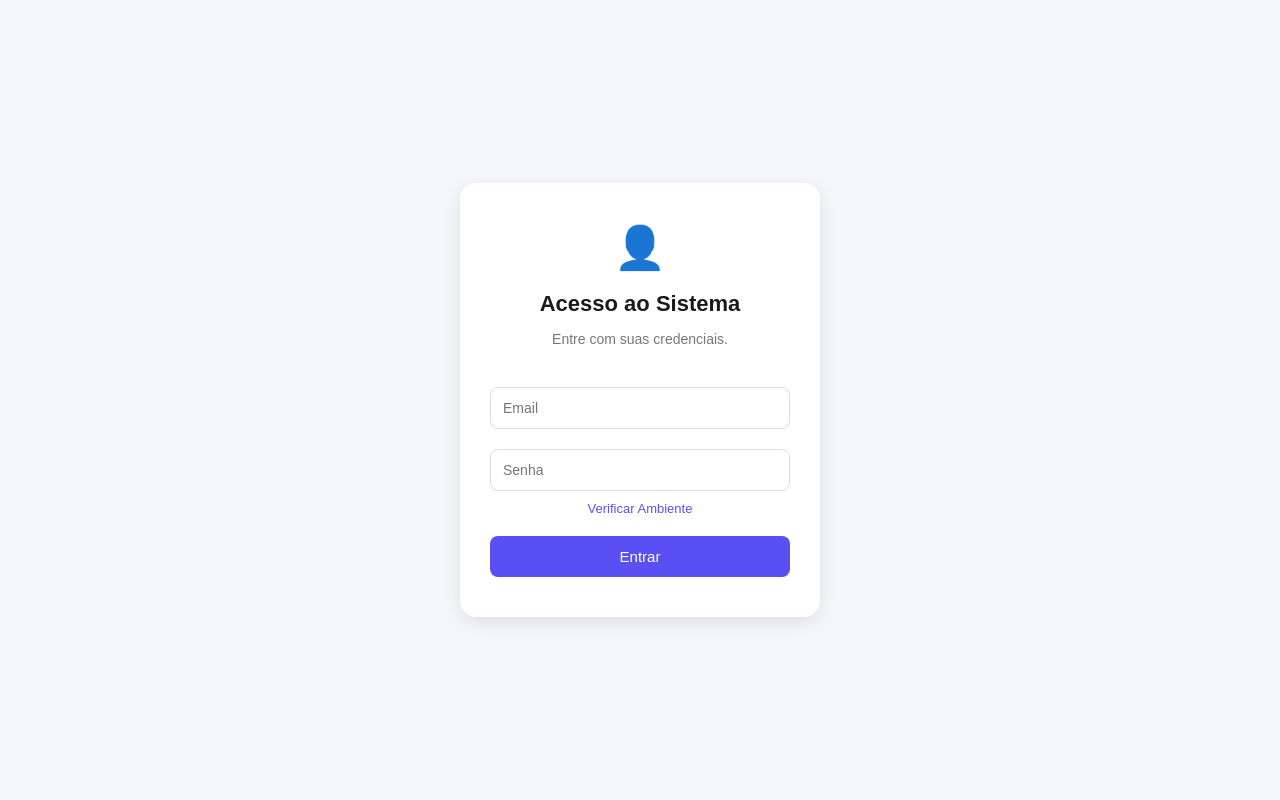
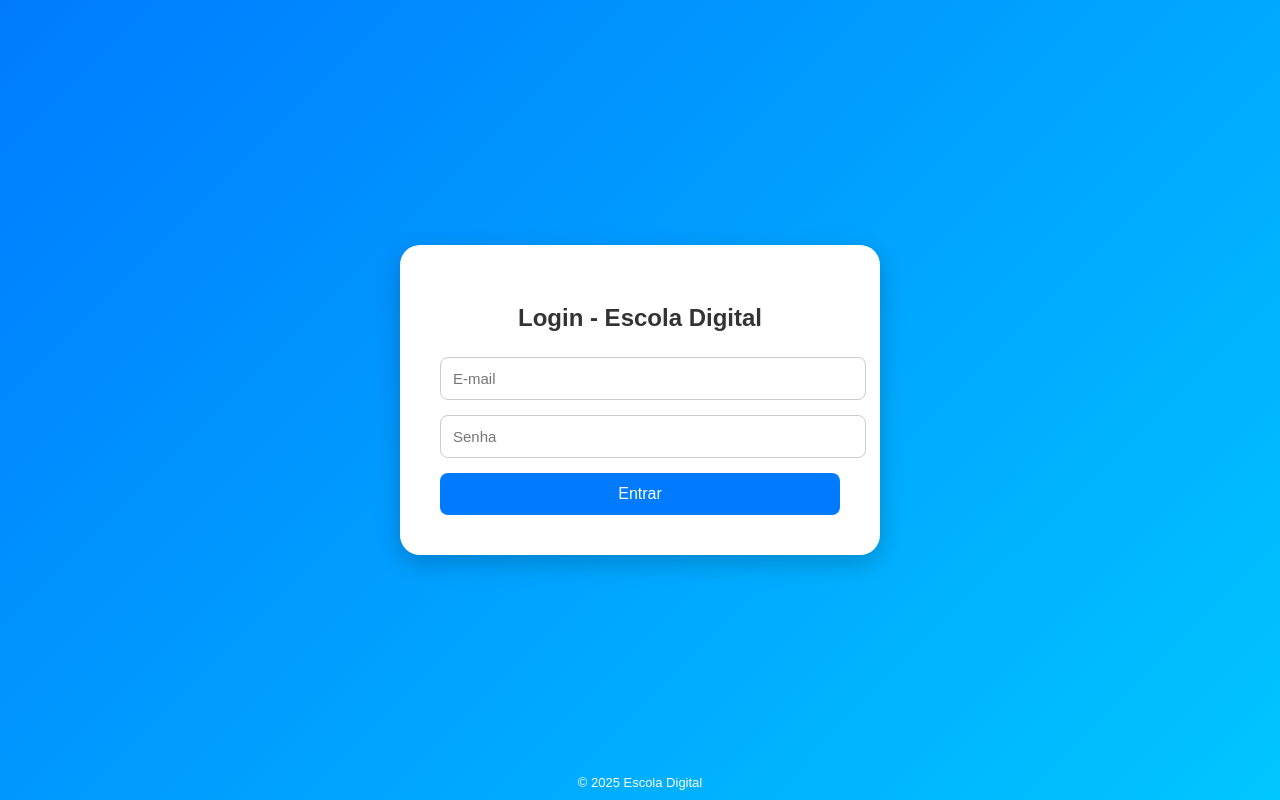
Before and after one commit to klebmatrix/sysdigital, a Flask app: page /login in a window 1280 px wide. Run offline with Flask 3, Linux system fonts and the light colour scheme.

```diff
--- a/main.py
+++ b/main.py
@@ -1,148 +1,76 @@
 import os
-import io
-import datetime
-from flask import Flask, render_template, request, redirect, url_for, jsonify, session, send_file
-from reportlab.platypus import SimpleDocTemplate, Paragraph, Spacer
-from reportlab.lib.pagesizes import letter
-from reportlab.lib.styles import getSampleStyleSheet
+from flask import Flask, render_template, request, redirect, url_for, session, jsonify
 from supabase import create_client, Client
 from dotenv import load_dotenv
 
-# -----------------------------------------------------------
-# CONFIGURAÇÃO INICIAL
-# -----------------------------------------------------------
-
-load_dotenv()  # Render já injeta as variáveis de ambiente automaticamente
+# Carrega variáveis de ambiente (em local)
+load_dotenv()
 
 app = Flask(__name__)
-app.secret_key = os.getenv("SECRET_KEY", "chave-padrao-secreta")
+app.secret_key = os.getenv("SECRET_KEY", "chave_secreta_padrao")
 
-# Supabase
+# ⚙️ Configuração Supabase
 SUPABASE_URL = os.getenv("SUPABASE_URL")
 SUPABASE_KEY = os.getenv("SUPABASE_KEY")
+SUPER_ADMIN_EMAIL = os.getenv("SUPER_ADMIN_EMAIL")
+SUPER_ADMIN_SENHA = os.getenv("SUPER_ADMIN_SENHA")
 
 supabase: Client = None
 if SUPABASE_URL and SUPABASE_KEY:
-    try:
-        supabase = create_client(SUPABASE_URL, SUPABASE_KEY)
-        print("✅ Supabase conectada com sucesso!")
-    except Exception as e:
-        print(f"⚠️ Erro ao conectar Supabase: {e}")
+    supabase = create_client(SUPABASE_URL, SUPABASE_KEY)
 else:
-    print("⚠️ Supabase não configurada. Variáveis de ambiente ausentes.")
+    print("⚠️ Supabase não configurada. Variáveis ausentes.")
 
-# Admin do sistema
-SUPER_ADMIN_EMAIL = os.getenv("SUPER_ADMIN_EMAIL", "")
-SUPER_ADMIN_SENHA = os.getenv("SUPER_ADMIN_SENHA", "")
-
-# Banco de professores (simulado em memória)
-PROFESSORES_DB = {}
-
-# -----------------------------------------------------------
-# ROTA DE LOGIN
-# -----------------------------------------------------------
-
-@app.route('/')
-def index():
-    # Redireciona direto para o login
-    return redirect(url_for('login'))
-
-@app.route('/login', methods=['GET', 'POST'])
-def login():
-    if request.method == 'POST':
-        email = request.form.get('email', '').strip().lower()
-        senha = request.form.get('password', '').strip()
-
-        # Validação simples do admin
-        if email == SUPER_ADMIN_EMAIL.lower() and senha == SUPER_ADMIN_SENHA:
-            session['usuario'] = email
-            return redirect(url_for('painel'))
-
-        return render_template('login.html', error="Credenciais inválidas.")
-
-    return render_template('login.html')
-
-@app.route('/logout')
-def logout():
-    session.clear()
-    return redirect(url_for('login'))
-
-# -----------------------------------------------------------
-# ROTA PAINEL (somente logado)
-# -----------------------------------------------------------
-
-@app.route('/painel')
-def painel():
-    if 'usuario' not in session:
-        return redirect(url_for('login'))
-    return render_template('painel.html', usuario=session['usuario'])
-
-# -----------------------------------------------------------
-# API DE GERENCIAMENTO DE PROFESSORES
-# -----------------------------------------------------------
-
-@app.route('/api/cadastrar_professor', methods=['POST'])
-def cadastrar_professor():
-    data = request.get_json()
-    email = data.get('email', '').strip().lower()
-    senha_inicial = data.get('senha_inicial', '').strip()
-
-    if not email:
-        return jsonify({"success": False, "message": "E-mail não fornecido."}), 400
-
-    if not senha_inicial or len(senha_inicial) < 6:
-        return jsonify({"success": False, "message": "Senha inicial deve ter no mínimo 6 caracteres."}), 400
-
-    if email in PROFESSORES_DB:
-        return jsonify({"success": False, "message": f"Professor {email} já está cadastrado."}), 409
-
-    nova_expiracao = (datetime.date.today() + datetime.timedelta(days=365)).isoformat()
-    PROFESSORES_DB[email] = {
-        "expira_em": nova_expiracao,
-        "senha_inicial": senha_inicial
-    }
-
+# 🧪 Verificar se o Render está lendo as variáveis
+@app.route("/verificar_ambiente")
+def verificar_ambiente():
     return jsonify({
-        "success": True,
-        "message": f"Professor {email} cadastrado com sucesso. Expira em {nova_expiracao}.",
-        "email": email,
-        "professor_info": PROFESSORES_DB[email]
+        "SUPABASE_URL": bool(SUPABASE_URL),
+        "SUPABASE_KEY": bool(SUPABASE_KEY),
+        "SUPER_ADMIN_EMAIL": bool(SUPER_ADMIN_EMAIL),
+        "SUPER_ADMIN_SENHA": bool(SUPER_ADMIN_SENHA),
+        "SECRET_KEY": bool(app.secret_key)
     })
 
-# -----------------------------------------------------------
-# GERAR PDF
-# -----------------------------------------------------------
+# 🏠 Página inicial
+@app.route("/")
+def index():
+    if "usuario" in session:
+        return render_template("index.html", usuario=session["usuario"])
+    return redirect(url_for("login"))
 
-@app.route('/api/gerar_pdf_atividade', methods=['POST'])
-def gerar_pdf_atividade():
-    try:
-        data = request.get_json()
-        titulo = data.get('titulo', 'Atividade')
-        turma = data.get('turma', 'Geral')
-        instrucoes = data.get('instrucoes', '')
-        perguntas = data.get('perguntas', [])
+# 🔐 Página de login
+@app.route("/login", methods=["GET", "POST"])
+def login():
+    if request.method == "POST":
+        email = request.form.get("email")
+        senha = request.form.get("senha")
 
-        buffer = io.BytesIO()
-        doc = SimpleDocTemplate(buffer, pagesize=letter)
-        styles = getSampleStyleSheet()
-        story = [
-            Paragraph(f"<b>{titulo}</b>", styles['Title']),
-            Paragraph(f"<b>Turma:</b> {turma}", styles['Normal']),
-            Paragraph("<b>Instruções:</b>", styles['Heading3']),
-            Paragraph(instrucoes, styles['Normal']),
-            Spacer(1, 20)
-        ]
-        for i, p in enumerate(perguntas, 1):
-            story.append(Paragraph(f"{i}. {p.get('texto', '')}", styles['Normal']))
-        doc.build(story)
-        buffer.seek(0)
-        return send_file(buffer, as_attachment=True, download_name=f"{titulo}.pdf", mimetype='application/pdf')
-    except Exception as e:
-        return jsonify({"success": False, "error": str(e)}), 500
+        # Admin local (do Render)
+        if email == SUPER_ADMIN_EMAIL and senha == SUPER_ADMIN_SENHA:
+            session["usuario"] = {"email": email, "tipo": "admin"}
+            return redirect(url_for("index"))
 
-# -----------------------------------------------------------
-# INICIALIZAÇÃO
-# -----------------------------------------------------------
+        # Login via Supabase
+        if supabase:
+            try:
+                data = supabase.auth.sign_in_with_password({"email": email, "password": senha})
+                if data.user:
+                    session["usuario"] = {"email": email, "tipo": "supabase"}
+                    return redirect(url_for("index"))
+            except Exception as e:
+                print(f"Erro Supabase: {e}")
 
-if __name__ == '__main__':
-    app.run(host='0.0.0.0', port=5000)
+        return render_template("login.html", erro="Credenciais inválidas!")
+
+    return render_template("login.html")
+
+# 🚪 Logout
+@app.route("/logout")
+def logout():
+    session.pop("usuario", None)
+    return redirect(url_for("login"))
+
+# 🚀 Inicialização
+if __name__ == "__main__":
+    app.run(host="0.0.0.0", port=5000)
--- a/templates/login.html
+++ b/templates/login.html
@@ -1,117 +1,99 @@
 <!DOCTYPE html>
-<html lang="pt-BR">
+<html lang="pt-br">
 <head>
     <meta charset="UTF-8">
     <meta name="viewport" content="width=device-width, initial-scale=1.0">
-  <title>Acesso ao Sistema</title>
+    <title>Login - Escola Digital</title>
     <style>
-    * {
-      box-sizing: border-box;
+        body {
+            margin: 0;
+            padding: 0;
             font-family: "Poppins", sans-serif;
-    }
-
-    body {
-      background: #f6f7fb;
+            background: linear-gradient(135deg, #007bff, #00c6ff);
+            height: 100vh;
             display: flex;
             justify-content: center;
             align-items: center;
-      height: 100vh;
-      margin: 0;
         }
 
-    .login-box {
-      background: #fff;
-      border-radius: 16px;
-      box-shadow: 0 5px 20px rgba(0, 0, 0, 0.1);
-      width: 360px;
-      padding: 40px 30px;
+        .login-container {
+            background: white;
+            padding: 40px;
+            border-radius: 20px;
+            box-shadow: 0 8px 25px rgba(0, 0, 0, 0.2);
+            width: 100%;
+            max-width: 400px;
             text-align: center;
+            animation: fadeIn 0.8s ease-in-out;
         }
 
-    .login-box h2 {
-      font-size: 22px;
-      color: #1a1a1a;
-      margin-bottom: 5px;
+        h2 {
+            color: #333;
+            margin-bottom: 25px;
         }
 
-    .login-box p {
-      font-size: 14px;
-      color: #777;
-      margin-bottom: 30px;
+        input[type="email"],
+        input[type="password"] {
+            width: 100%;
+            padding: 12px;
+            margin-bottom: 15px;
+            border: 1px solid #ccc;
+            border-radius: 8px;
+            font-size: 15px;
         }
 
-    .login-box input {
+        button {
             width: 100%;
             padding: 12px;
-      margin: 10px 0;
-      border: 1px solid #ddd;
+            border: none;
+            background: #007bff;
+            color: white;
+            font-size: 16px;
             border-radius: 8px;
-      font-size: 14px;
-      outline: none;
-      transition: border 0.3s ease;
+            cursor: pointer;
+            transition: 0.3s;
         }
 
-    .login-box input:focus {
-      border-color: #5a4ff3;
+        button:hover {
+            background: #0056b3;
         }
 
-    .login-box button {
-      width: 100%;
-      padding: 12px;
-      background: #5a4ff3;
-      color: #fff;
-      border: none;
-      border-radius: 8px;
-      font-size: 15px;
-      cursor: pointer;
-      transition: background 0.3s ease;
+        .erro {
+            color: red;
+            margin-bottom: 10px;
+            font-size: 14px;
         }
 
-    .login-box button:hover {
-      background: #473de0;
+        @keyframes fadeIn {
+            from { opacity: 0; transform: translateY(-15px); }
+            to { opacity: 1; transform: translateY(0); }
         }
 
-    .login-box a {
-      display: block;
-      color: #5a4ff3;
+        footer {
+            position: absolute;
+            bottom: 10px;
+            text-align: center;
+            width: 100%;
+            color: white;
             font-size: 13px;
-      text-decoration: none;
-      margin-bottom: 20px;
-    }
-
-    .login-box a:hover {
-      text-decoration: underline;
-    }
-
-    .icon {
-      font-size: 42px;
-      color: #5a4ff3;
-      margin-bottom: 15px;
-    }
-
-    .error {
-      color: #ff5555;
-      font-size: 13px;
-      margin-bottom: 10px;
         }
     </style>
 </head>
 <body>
-  <div class="login-box">
-    <div class="icon">👤</div>
-    <h2>Acesso ao Sistema</h2>
-    <p>Entre com suas credenciais.</p>
+    <div class="login-container">
+        <h2>Login - Escola Digital</h2>
 
-    {% if error %}
-      <div class="error">{{ error }}</div>
+        {% if erro %}
+            <p class="erro">{{ erro }}</p>
         {% endif %}
 
-    <form method="POST" action="/login">
-      <input type="email" name="email" placeholder="Email" required>
-      <input type="password" name="password" placeholder="Senha" required>
-      <a href="#">Verificar Ambiente</a>
+        <form method="POST" action="{{ url_for('login') }}">
+            <input type="email" name="email" placeholder="E-mail" required>
+            <input type="password" name="senha" placeholder="Senha" required>
             <button type="submit">Entrar</button>
         </form>
     </div>
+
+    <footer>© 2025 Escola Digital</footer>
 </body>
 </html>
```
Lines whose indentation alone changed are shown as unchanged.
